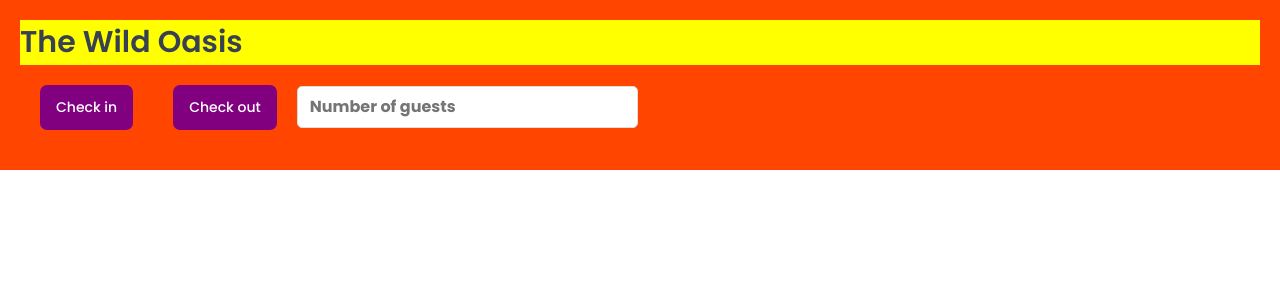
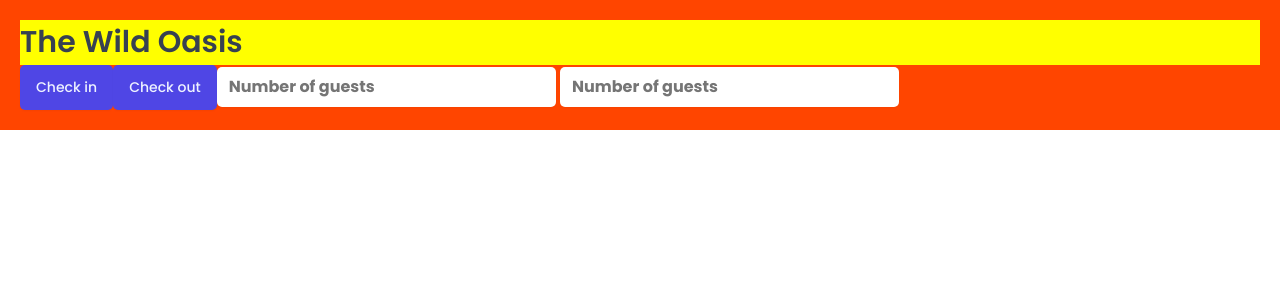
Before and after one commit to Heechem/the-wild-oasis, a React (Vite) app: page / in a window 1280 px wide. Shown: the top 300 px of the page. Built offline with nearby package versions, Linux system fonts and the light colour scheme; a web font is replaced by a local one.

Commit message:
Refactor first components

```diff
--- a/src/App.jsx
+++ b/src/App.jsx
@@ -1,29 +1,12 @@
 import { styled } from 'styled-components';
 import GlobalStyle from './styles/GlobalStyles';
+import Button from './ui/Button';
+import Input from './ui/Input';
 
 const H1 = styled.h1`
   font-size: 30px;
   font-weight: 600;
   background-color: yellow;
-`;
-
-const Button = styled.button`
-  font-size: 1.4rem;
-  padding: 1.2rem 1.6rem;
-  font-weight: 500;
-  border: none;
-  border-radius: 7px;
-  background-color: purple;
-  color: white;
-  cursor: pointer;
-  margin: 20px;
-`;
-
-const Input = styled.input`
-  border: 1px solid #ddd;
-  border-radius: 5px;
-  padding: 0.8rem 1.2rem;
-  font-weight: bold;
 `;
 
 const StyledApp = styled.div`
@@ -42,6 +25,10 @@
         <Input
           type="number"
           placeholder="Number of guests"
+        />{' '}
+        <Input
+          type="number"
+          placeholder="Number of guests"
         />
       </StyledApp>
     </>
--- a/src/ui/Button.jsx
+++ b/src/ui/Button.jsx
@@ -1,4 +1,4 @@
-import styled, { css } from "styled-components";
+import styled, { css } from 'styled-components';
 
 const sizes = {
   small: css`
@@ -47,3 +47,20 @@
     }
   `,
 };
+
+const Button = styled.button`
+  font-size: 1.4rem;
+  padding: 1.2rem 1.6rem;
+  font-weight: 500;
+  border: none;
+  border-radius: var(--border-radius-sm);
+  background-color: var(--color-brand-600);
+  color: var(--color-brand-50);
+  cursor: pointer;
+  box-shadow: var(--shadow-sm);
+
+  &:hover {
+    background-color: var(--color-brand-700);
+  }
+`;
+export default Button;
--- /dev/null
+++ b/src/ui/Input.jsx
@@ -0,0 +1,12 @@
+import { styled } from 'styled-components';
+
+const Input = styled.input`
+  border: 1px solid var(--color-gre-300);
+  background-color: var(--color-grey-0);
+  border-radius: var(--border-radius-sm);
+  box-shadow: var(--shadow-sm);
+  padding: 0.8rem 1.2rem;
+  font-weight: bold;
+`;
+
+export default Input;
```
